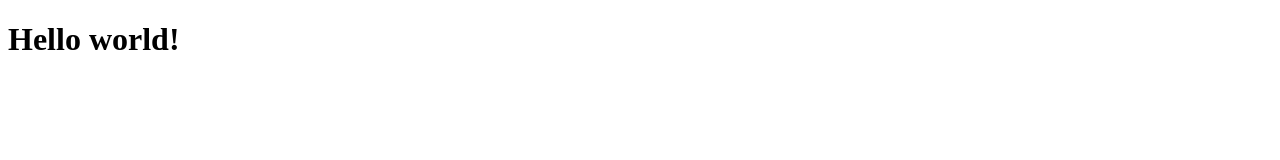
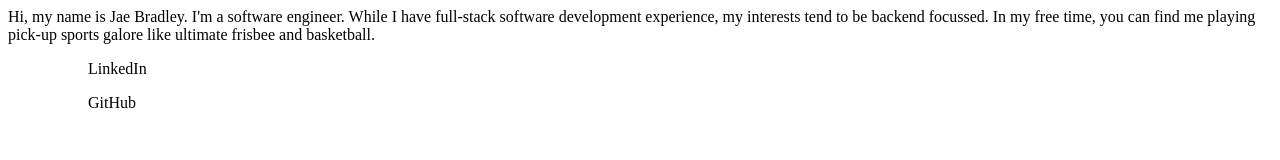
Before and after one commit to jaebradley/me, an Astro site: page / in a window 1280 px wide. Built offline with nearby package versions, Linux system fonts and the light colour scheme; Astro itself is replaced by a stand-in of ours.

Commit message:
initial index page

```diff
--- a/src/pages/index.astro
+++ b/src/pages/index.astro
@@ -1,4 +1,21 @@
 ---
 
 ---
-<h1>Hello world!</h1>
+<div>
+    <div>
+        <span>
+            Hi, my name is Jae Bradley. I'm a software engineer. While I have full-stack software development experience, my interests tend to be backend focussed.
+        </span>
+        <span>
+            In my free time, you can find me playing pick-up sports galore like ultimate frisbee and basketball.
+        </span>
+    </div>
+    <menu>
+        <ul>
+            LinkedIn
+        </ul>
+        <ul>
+            GitHub
+        </ul>
+    </menu>
+</div>
```
